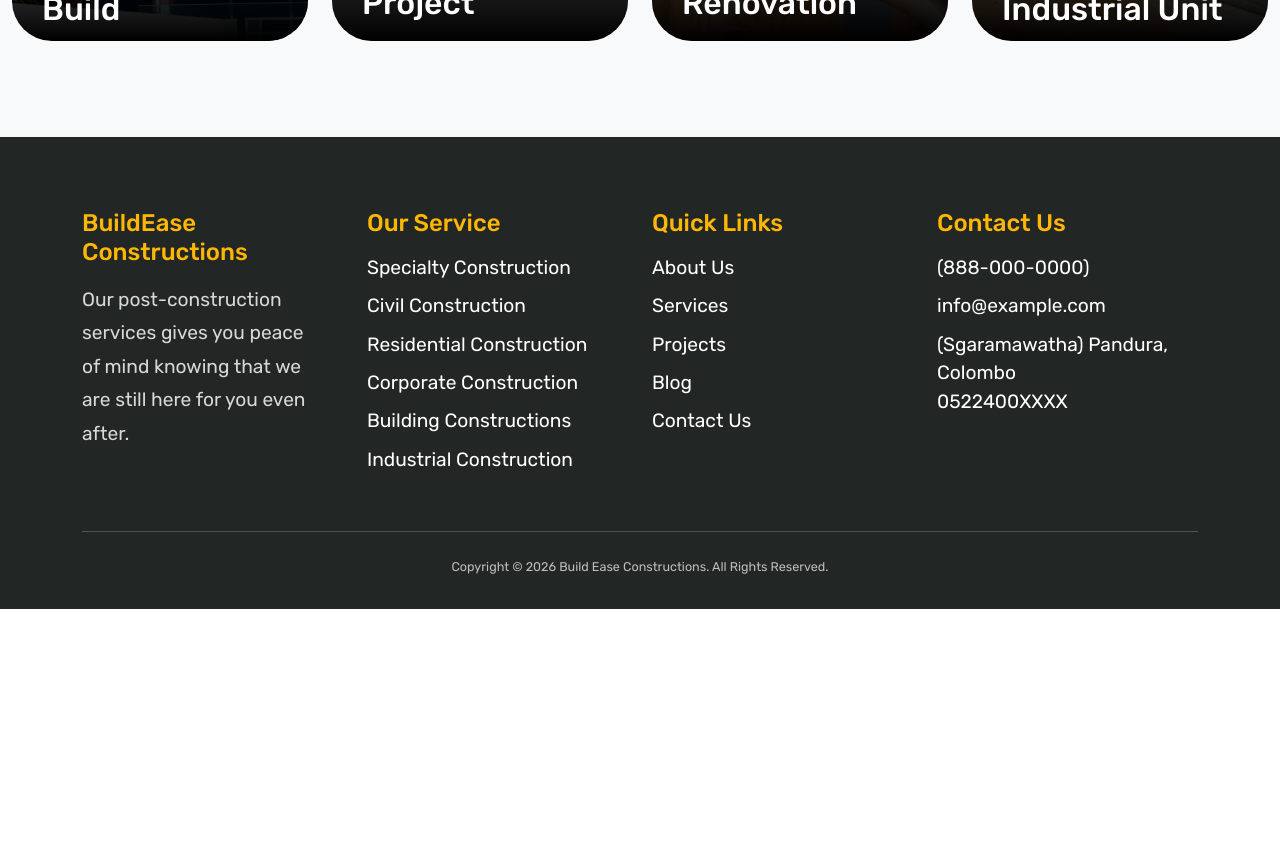
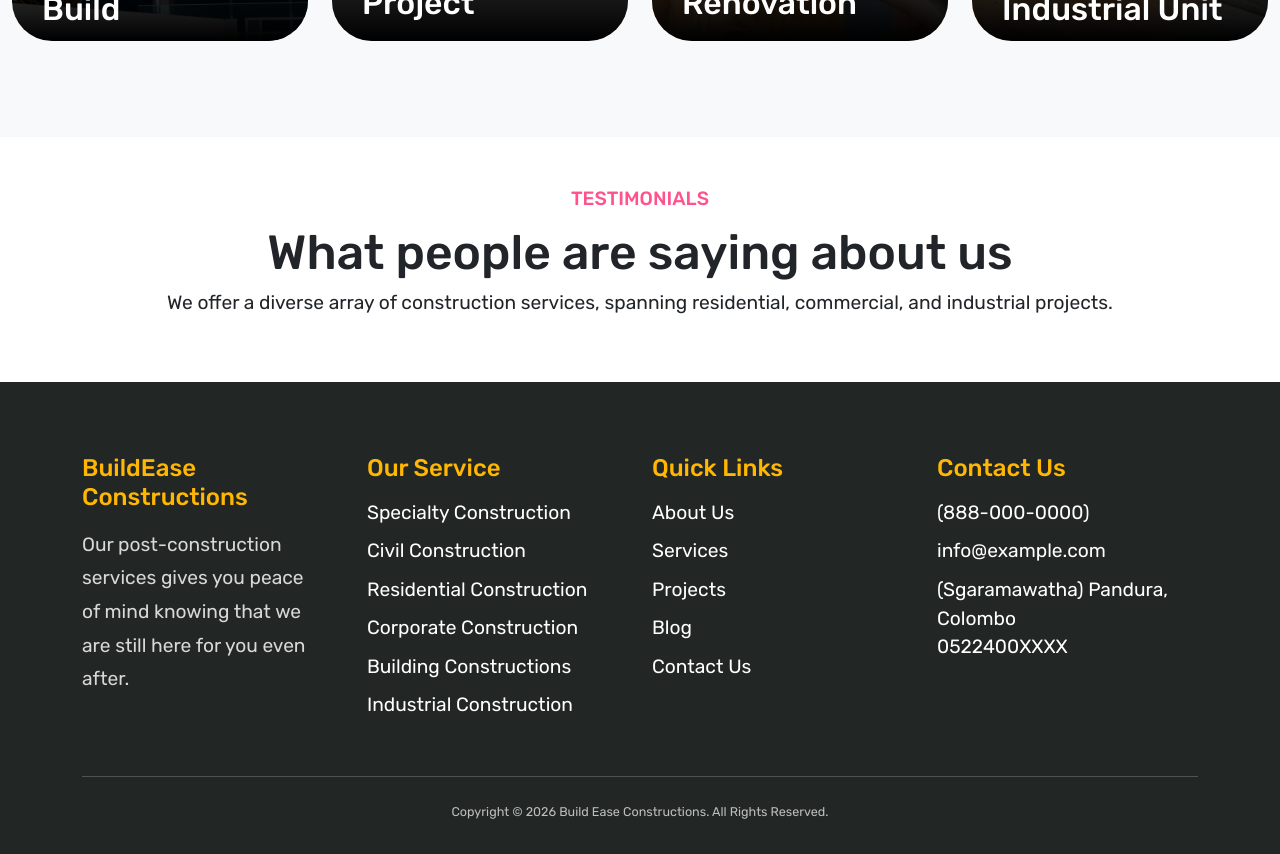
Before and after one commit to nethmalgeesaraux/Construction-Website-React-Laravel, a React (Vite) app in the folder frontend/: page / in a window 1280 px wide. Shown: the part 3600-4454 px from the top of the page. Before the commit the page ends 4209 px from the top, so only its background shows below. Built offline with nearby package versions, Linux system fonts and the light colour scheme; grey boxes are pictures that could not be loaded.

Commit message:
add Testimonials section

```diff
--- a/frontend/src/Components/frontend/Home.jsx
+++ b/frontend/src/Components/frontend/Home.jsx
@@ -331,6 +331,22 @@ const Home = () => {
                     </div>
                 </section>
 
+
+                {/* Testimonials Section */}
+                <section className='section-5 py-5'>
+                    <div className='container'>
+                        <div className='section-header text-center'>
+                            <span>Testimonials</span>
+                            <h2>What people are saying about us</h2>
+                            <p>
+                                We offer a diverse array of construction services, spanning residential,
+                                commercial, and industrial projects.
+                            </p>
+                        </div>
+                    </div>
+                </section>
+
+
             </main>
 
             <Footer />
```
